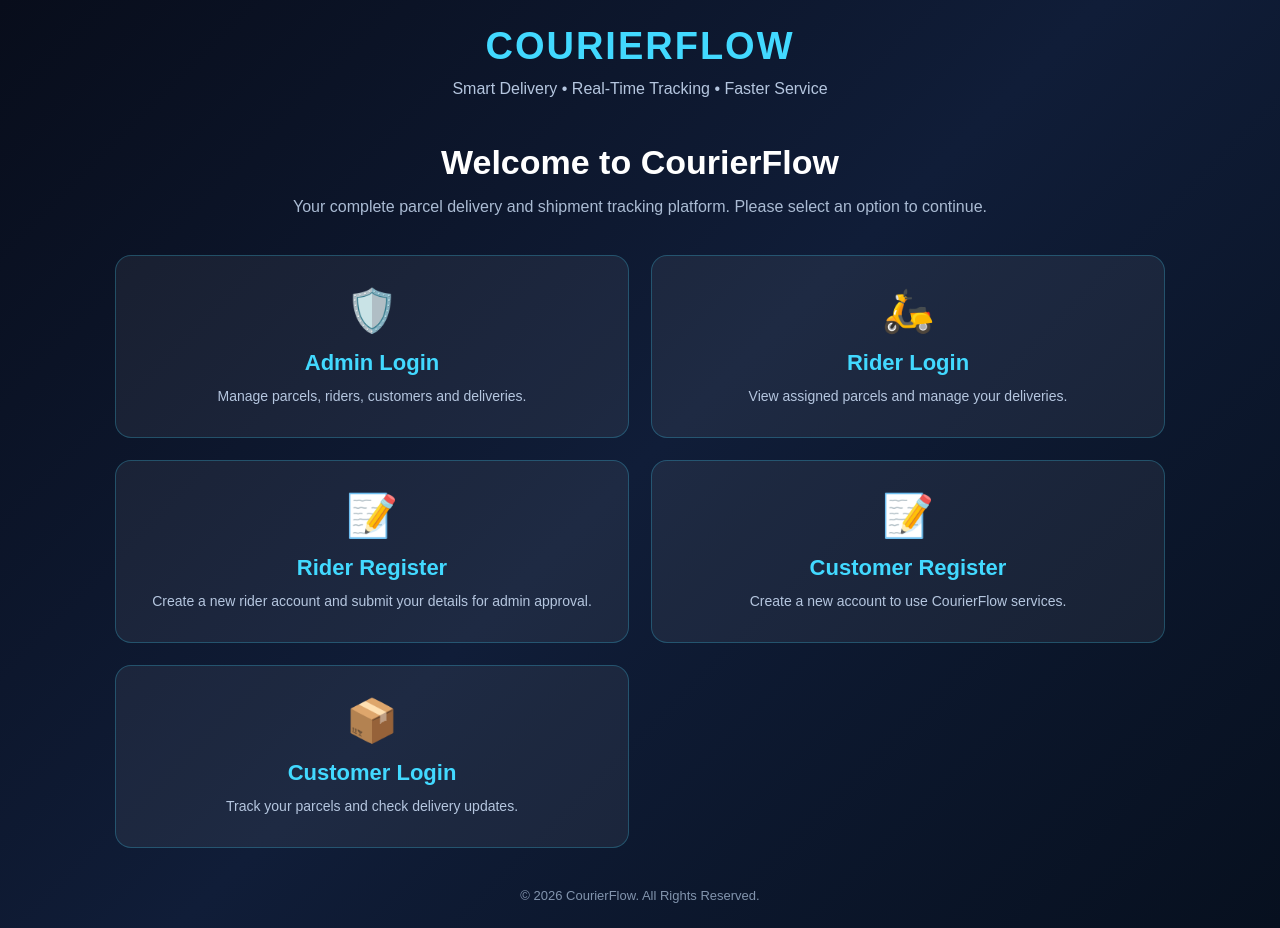
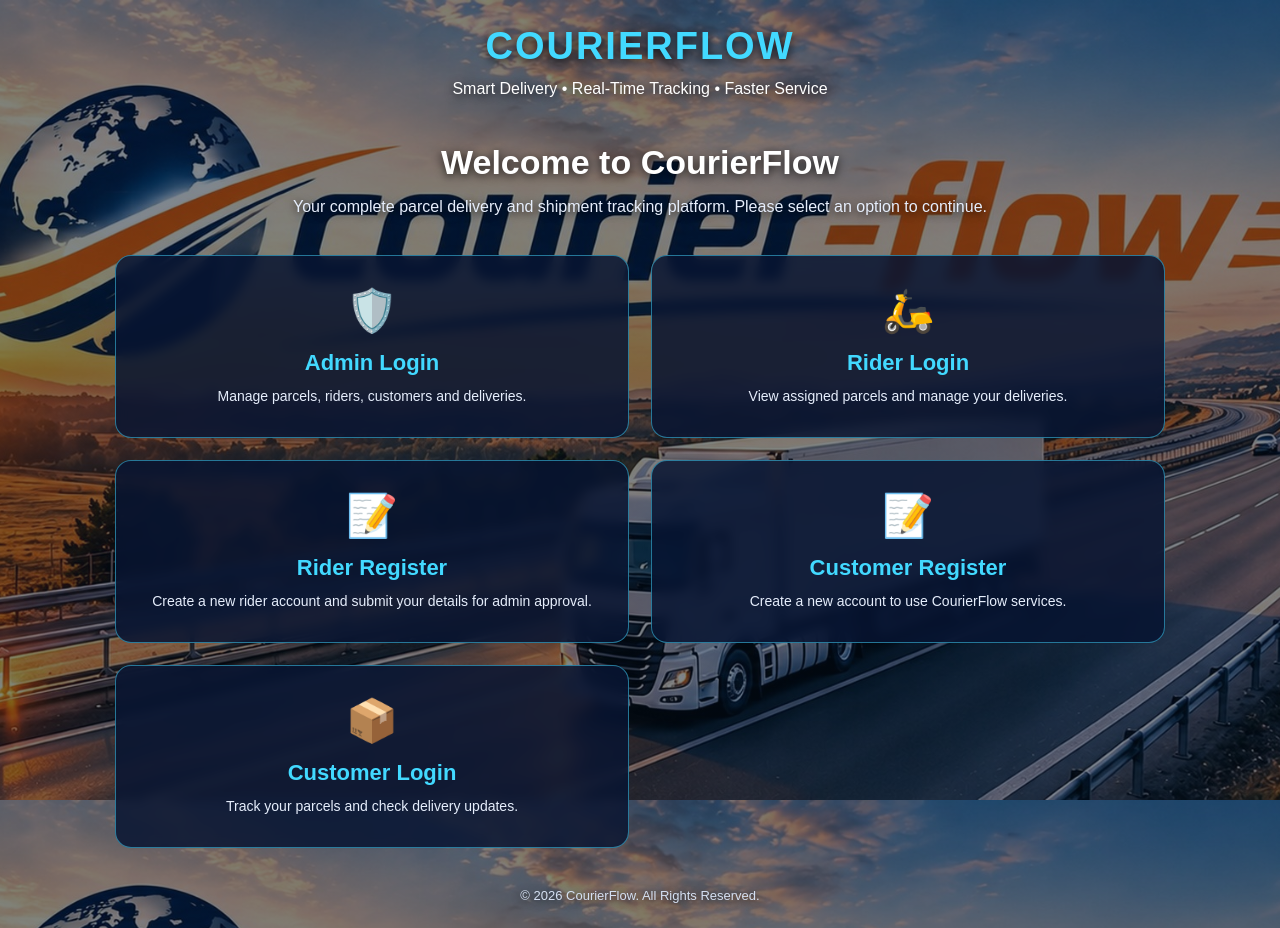
Before and after one commit to Amruth9538/Courier-Flow, a PHP site: page / in a window 1280 px wide. Run offline with PHP 8.4, Linux system fonts and the light colour scheme.

Commit message:
Update final CourierFlow project

```diff
--- a/index.php
+++ b/index.php
@@ -33,7 +33,13 @@ if (is_logged_in()) {
     font-family: Arial, sans-serif;
     min-height: 100vh;
     color: white;
-            background: linear-gradient(135deg, #080d1b, #101d38, #07101f);
+    background:
+        linear-gradient(rgba(2, 15, 30, 0.50), rgba(2, 15, 30, 0.50)),
+        url('assets/images/courierflow1-bg.png');
+    background-size: cover;
+    background-position: center;
+    background-repeat: no-repeat;
+    background-attachment: fixed;
     display: flex;
     justify-content: center;
     align-items: center;
@@ -52,23 +58,27 @@ if (is_logged_in()) {
     color: #42d9ff;
     letter-spacing: 2px;
     margin-bottom: 12px;
+    text-shadow: 0 2px 10px rgba(0, 0, 0, 0.8);
 }
 
 .tagline {
-            color: #b5c6df;
+    color: #ffffff;
     font-size: 16px;
     margin-bottom: 45px;
+    text-shadow: 0 2px 8px rgba(0, 0, 0, 0.8);
 }
 
 h1 {
     font-size: 34px;
     margin-bottom: 12px;
+    text-shadow: 0 2px 10px rgba(0, 0, 0, 0.8);
 }
 
 .description {
-            color: #aabbd3;
+    color: #e6eefc;
     margin-bottom: 35px;
     line-height: 1.6;
+    text-shadow: 0 2px 8px rgba(0, 0, 0, 0.8);
 }
 
         .cards {
@@ -80,11 +90,12 @@ if (is_logged_in()) {
         .card {
     text-decoration: none;
     color: white;
-            background: rgba(255,255,255,0.06);
-            border: 1px solid rgba(66,217,255,0.25);
+    background: rgba(8, 20, 50, 0.85);
+    border: 1px solid rgba(66, 217, 255, 0.5);
     border-radius: 16px;
     padding: 30px 20px;
     transition: 0.3s;
+    backdrop-filter: blur(6px);
 }
 
         .card:hover {
@@ -106,15 +117,16 @@ if (is_logged_in()) {
         }
 
         .card p {
-            color: #b5c6df;
+    color: #e6eefc;
     font-size: 14px;
     line-height: 1.5;
 }
 
 footer {
     margin-top: 40px;
-            color: #8294ad;
+    color: #d5e0f2;
     font-size: 13px;
+    text-shadow: 0 2px 8px rgba(0, 0, 0, 0.8);
 }
 
         @media (max-width: 600px) {
```
Also changed, not shown: README.md, assets/images/courierflow1-bg.png (added), 1 other file. Lines whose indentation alone changed are shown as unchanged.
